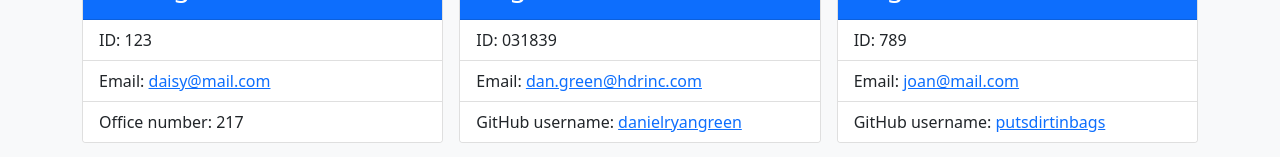
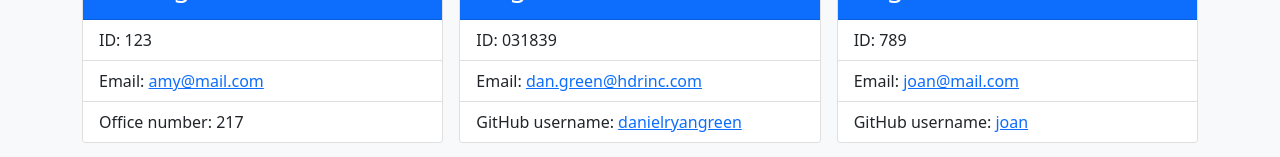
Before and after one commit to danielryangreen/team-generator, a website: page dist/team.html in a window 1280 px wide. Shown: the part 182-339 px from the top of the page. Drawn offline with nearby package versions, Linux system fonts and the light colour scheme.

Commit message:
Commit HTML file from video

```diff
--- a/dist/team.html
+++ b/dist/team.html
@@ -27,7 +27,7 @@
     </div>
     <ul class="list-group list-group-flush">
       <li class="list-group-item">ID: 123</li>
-      <li class="list-group-item">Email: <a target="_blank" href="mailto:daisy@mail.com" class="card-link">daisy@mail.com</a></li>
+      <li class="list-group-item">Email: <a target="_blank" href="mailto:amy@mail.com" class="card-link">amy@mail.com</a></li>
       <li class="list-group-item">Office number: 217</li>
     </ul>
   </div>
@@ -54,7 +54,7 @@
     <ul class="list-group list-group-flush">
       <li class="list-group-item">ID: 789</li>
       <li class="list-group-item">Email: <a target="_blank" href="mailto:joan@mail.com" class="card-link">joan@mail.com</a></li>
-      <li class="list-group-item">GitHub username: <a target="_blank" href="http://github.com/putsdirtinbags" class="card-link">putsdirtinbags</a></li>
+      <li class="list-group-item">GitHub username: <a target="_blank" href="http://github.com/joan" class="card-link">joan</a></li>
     </ul>
   </div>
 </div>
```
